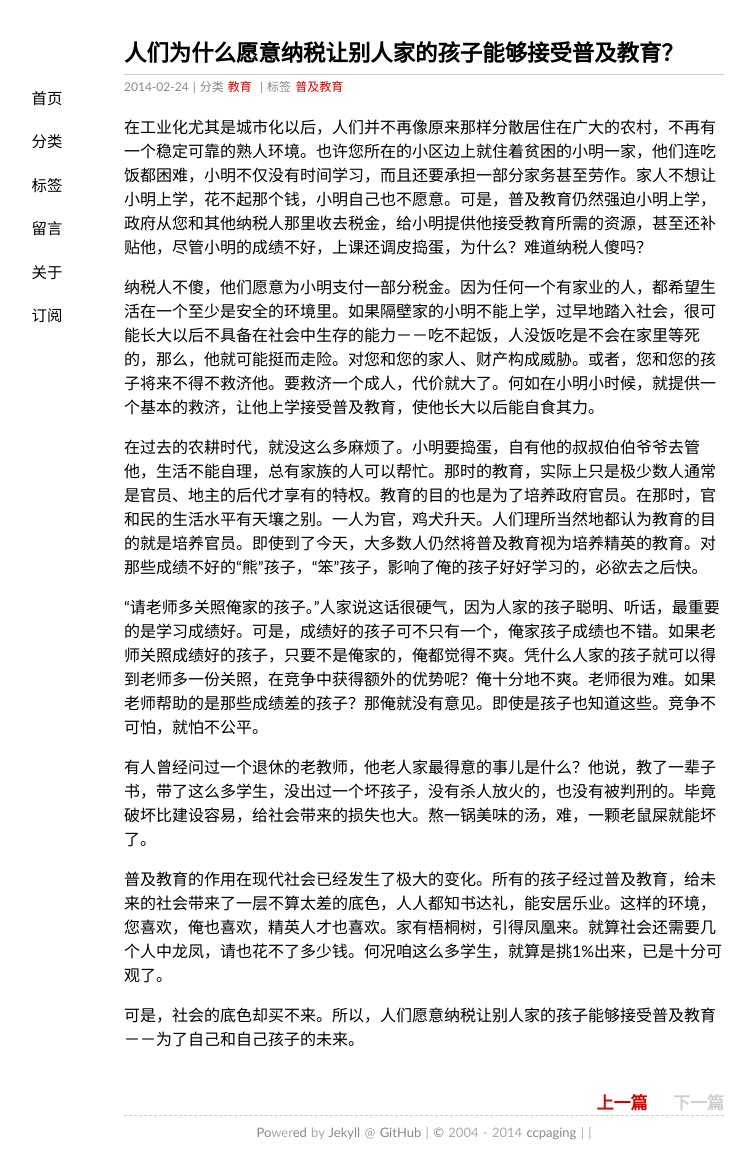
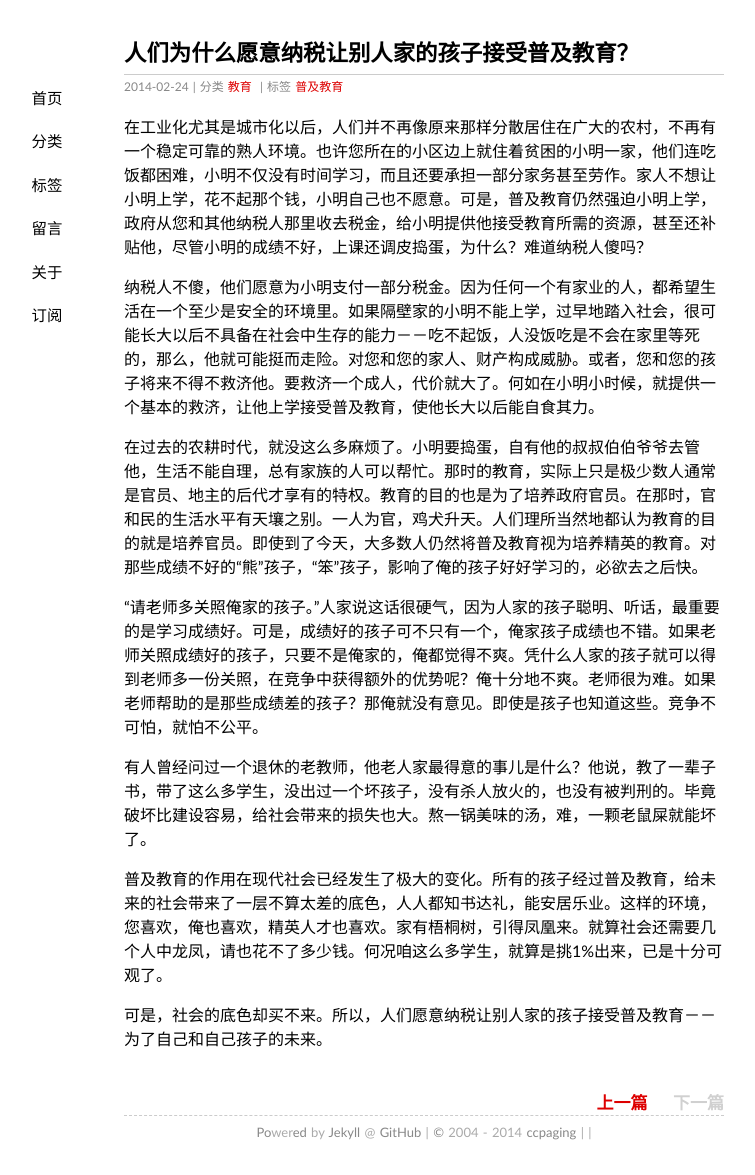
Before and after one commit to ccpaging/ccpaging.github.io, a Jekyll site: the page built from _posts/2014-02-24-Education.md, in a window 1280 px wide. Shown: the whole page, without its empty margins (216-971 px from the left). Built offline with Jekyll 4.4.1, drawn with Linux system fonts in a browser that asks for light colours; some web fonts are replaced; comment, search, counter and statistics services are not loaded.

Commit message:
Update 2014-02-24-Education.md

```diff
--- a/_posts/2014-02-24-Education.md
+++ b/_posts/2014-02-24-Education.md
@@ -1,7 +1,7 @@
 ---
 date: 2014-02-24 00:16:00+00:00
 layout: post
-title: 人们为什么愿意纳税让别人家的孩子能够接受普及教育？
+title: 人们为什么愿意纳税让别人家的孩子接受普及教育？
 categories: 教育
 tags: 普及教育
 ---
@@ -18,4 +18,4 @@ tags: 普及教育
 
 普及教育的作用在现代社会已经发生了极大的变化。所有的孩子经过普及教育，给未来的社会带来了一层不算太差的底色，人人都知书达礼，能安居乐业。这样的环境，您喜欢，俺也喜欢，精英人才也喜欢。家有梧桐树，引得凤凰来。就算社会还需要几个人中龙凤，请也花不了多少钱。何况咱这么多学生，就算是挑1%出来，已是十分可观了。
 
-可是，社会的底色却买不来。所以，人们愿意纳税让别人家的孩子能够接受普及教育－－为了自己和自己孩子的未来。
+可是，社会的底色却买不来。所以，人们愿意纳税让别人家的孩子接受普及教育－－为了自己和自己孩子的未来。
```
